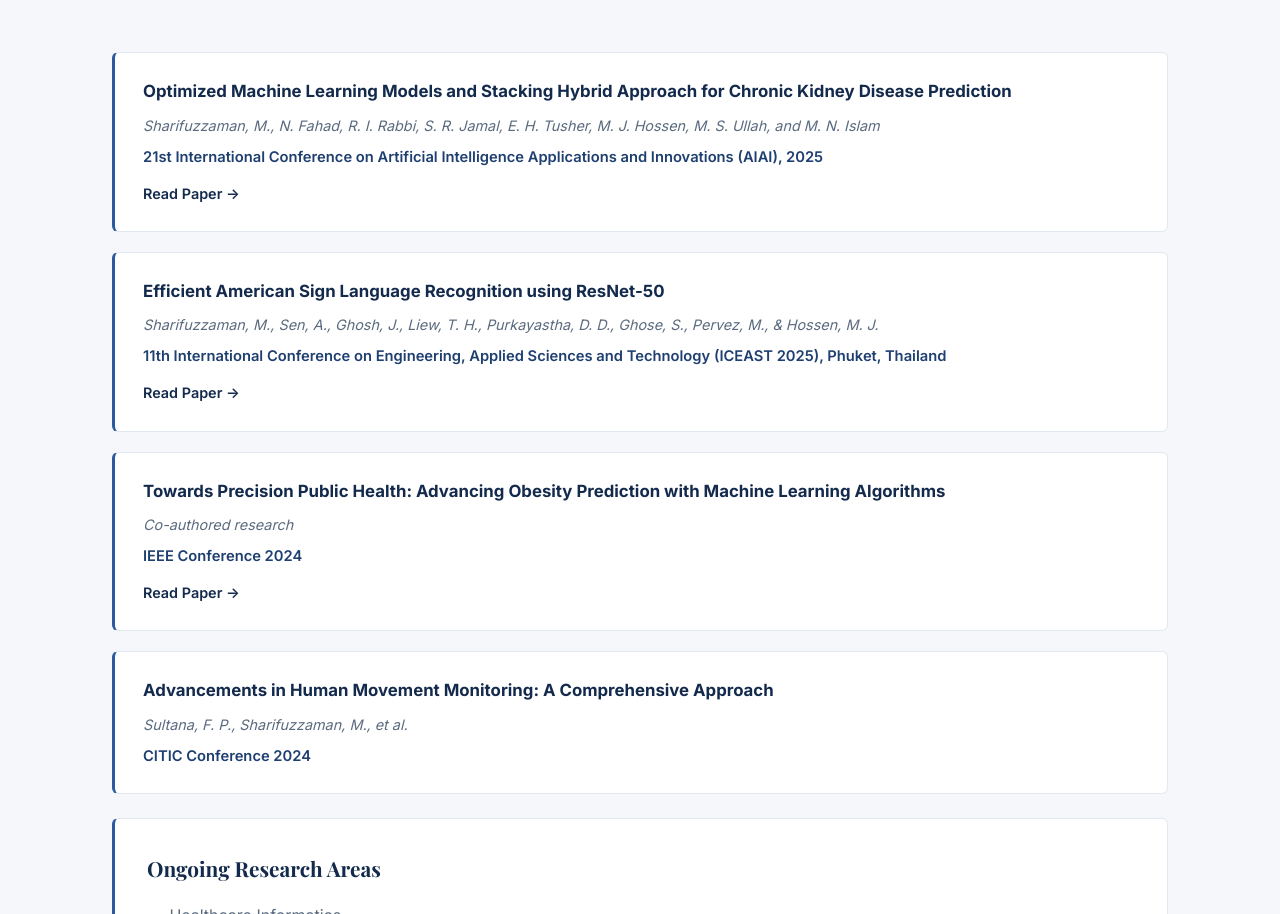
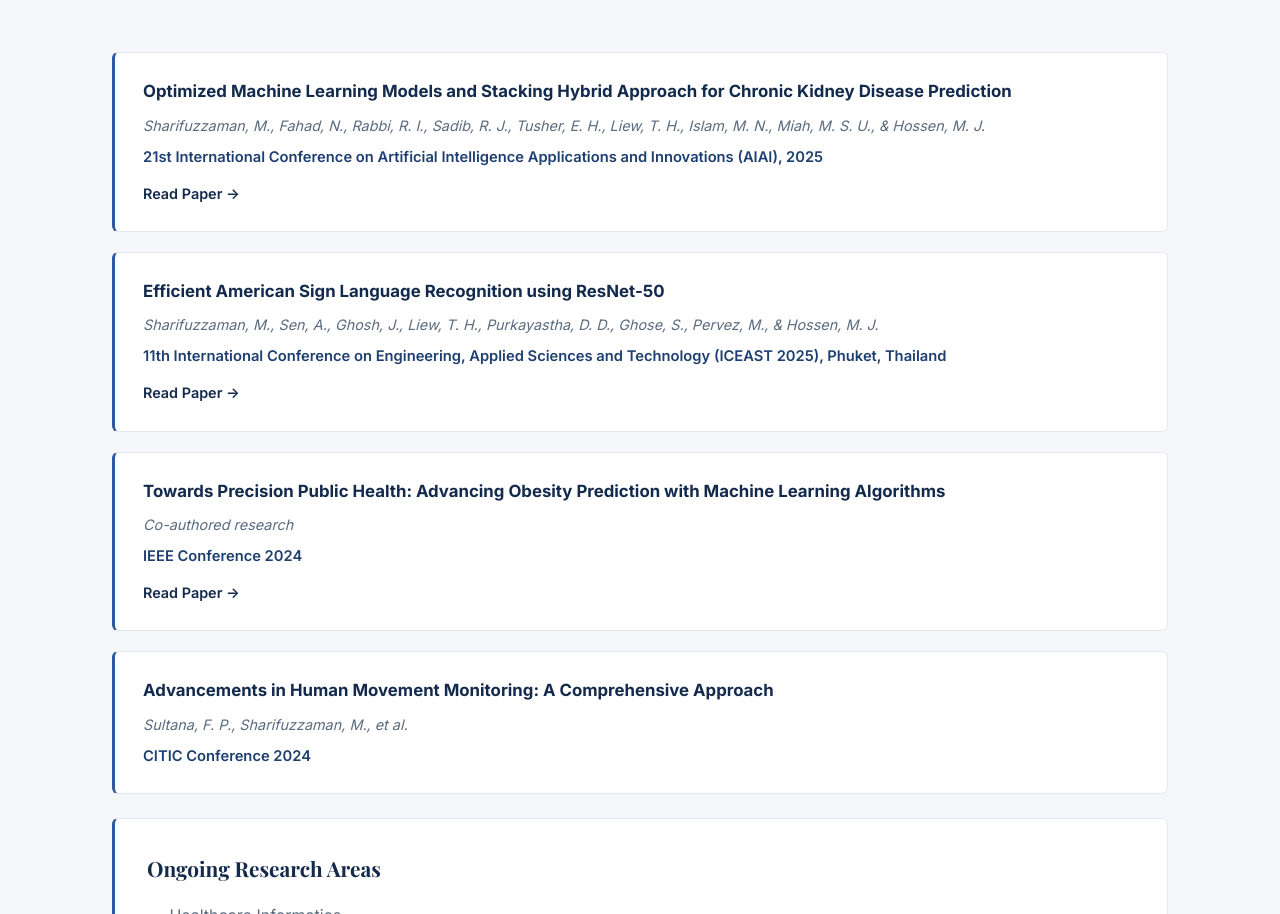
Before and after one commit to sharifuzzamanmd/sharifuzzamanmd.github.io, a plain HTML site: page index.html in a window 1280 px wide. Shown: the part 2866-3780 px from the top of the page. Drawn offline with nearby package versions, Linux system fonts and the light colour scheme.

Commit message:
Correct author list for AIAI 2025 paper

```diff
--- a/index.html
+++ b/index.html
@@ -690,7 +690,7 @@
 
             <div class="publication">
                 <h4>Optimized Machine Learning Models and Stacking Hybrid Approach for Chronic Kidney Disease Prediction</h4>
-                <p class="authors">Sharifuzzaman, M., N. Fahad, R. I. Rabbi, S. R. Jamal, E. H. Tusher, M. J. Hossen, M. S. Ullah, and M. N. Islam</p>
+                <p class="authors">Sharifuzzaman, M., Fahad, N., Rabbi, R. I., Sadib, R. J., Tusher, E. H., Liew, T. H., Islam, M. N., Miah, M. S. U., &amp; Hossen, M. J.</p>
                 <p class="venue">21st International Conference on Artificial Intelligence Applications and Innovations (AIAI), 2025</p>
                 <a href="https://link.springer.com/chapter/10.1007/978-3-031-96235-6_15" target="_blank" class="read-link">Read Paper &rarr;</a>
             </div>
```
